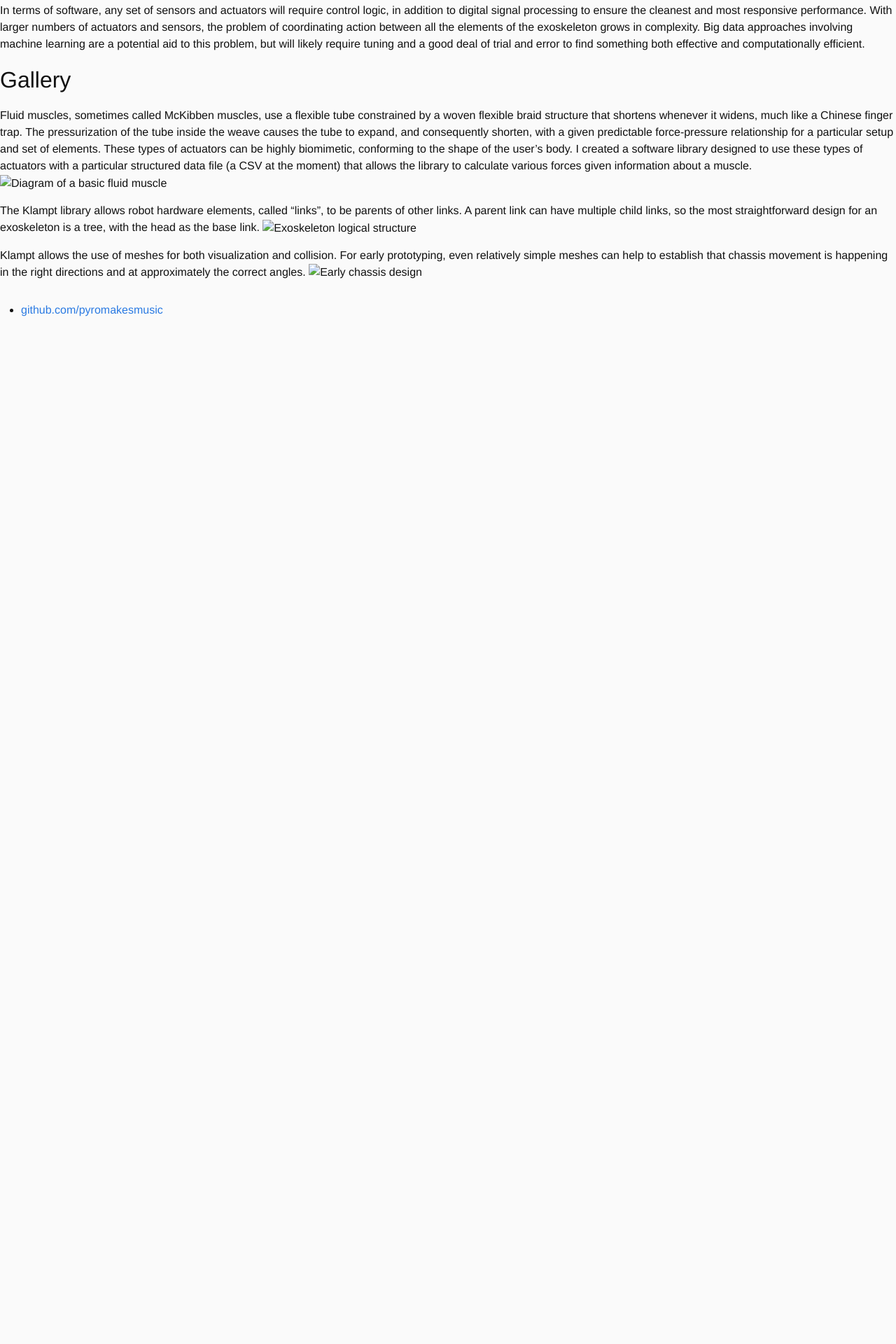
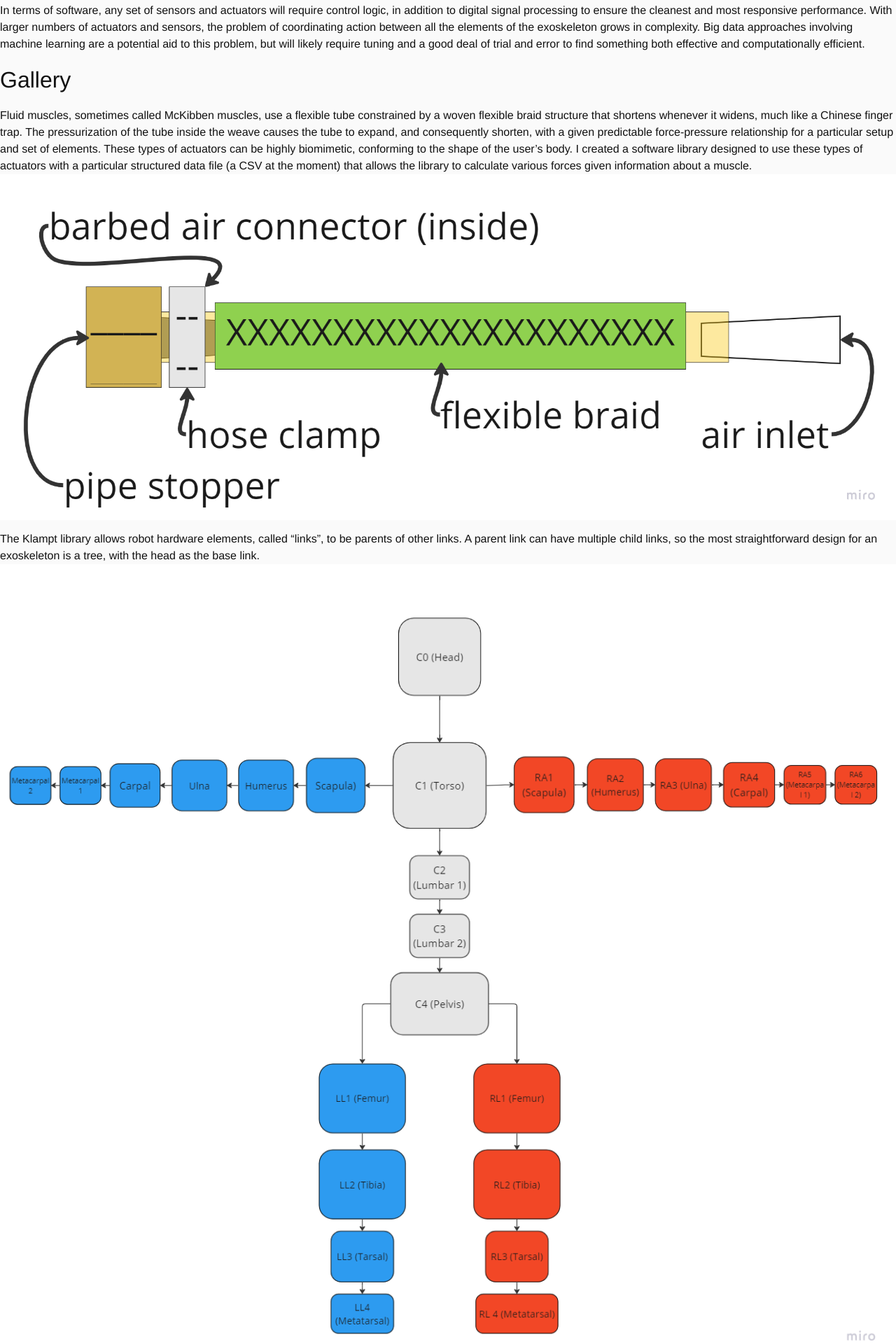
Before and after one commit to pyromakesmusic/pyromakesmusic.github.io, a Jekyll site: the page built from docs/development/power_armor/index.md, in a window 1280 px wide. Shown: the part 453-2373 px from the top of the page at 70% size. Built offline with Jekyll 4.4.1, drawn with Linux system fonts in a browser that asks for light colours; before the commit the page ends 923 px from its top, so only the background shows below that.

Commit message:
no slash

```diff
--- a/docs/development/power_armor/index.md
+++ b/docs/development/power_armor/index.md
@@ -30,13 +30,13 @@ causes the tube to expand, and consequently shorten, with a given predictable fo
 particular setup and set of elements. These types of actuators can be highly biomimetic, conforming to the shape of the
 user's body. I created a software library designed to use these types of actuators with a particular structured data
 file (a CSV at the moment) that allows the library to calculate various forces given information about a muscle.
-![Diagram of a basic fluid muscle](/assets/images/mckibben.png)
+![Diagram of a basic fluid muscle](assets/images/mckibben.png)
 
 The Klampt library allows robot hardware elements, called "links", to be parents of other links. A parent link can have
 multiple child links, so the most straightforward design for an exoskeleton is a tree, with the head as the base link.
-![Exoskeleton logical structure](/assets/images/X001_structure.png)
+![Exoskeleton logical structure](assets/images/X001_structure.png)
 
 Klampt allows the use of meshes for both visualization and collision. For early prototyping, even relatively simple
 meshes can help to establish that chassis movement is happening in the right directions and at approximately the correct
 angles.
-![Early chassis design](/assets/images/chassis.png)
+![Early chassis design](assets/images/chassis.png)
```
